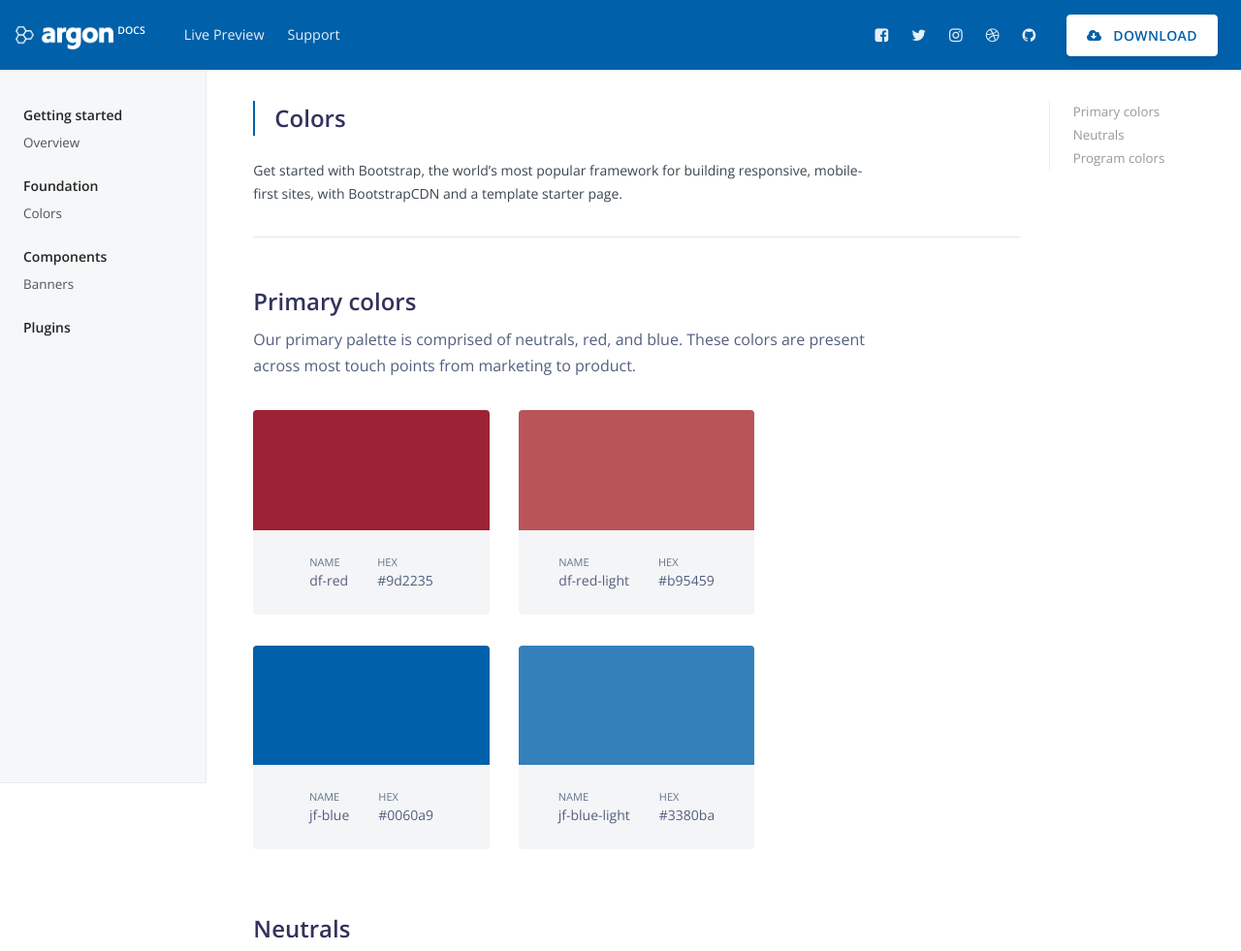
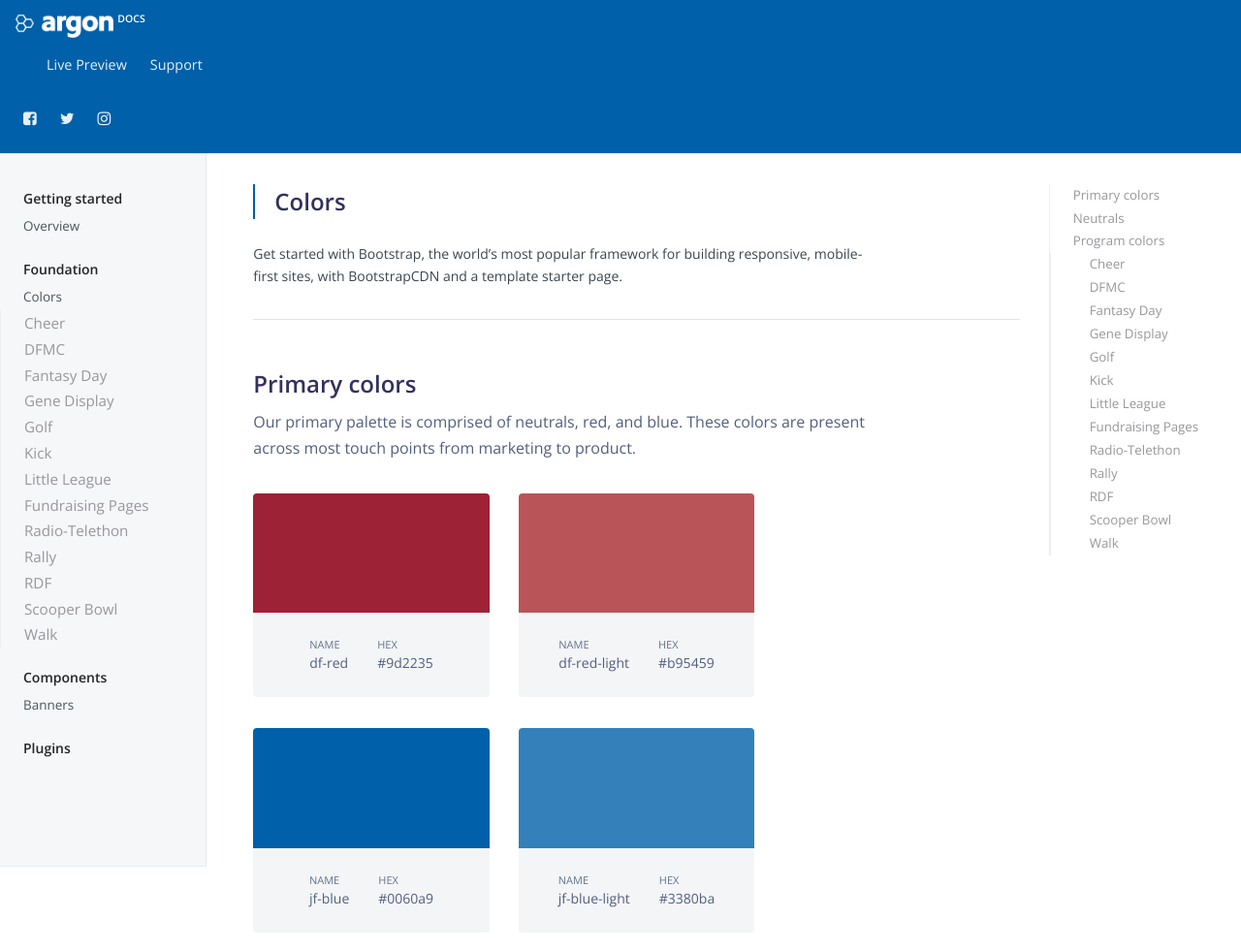
Before and after one commit to alisonsavage/jf-designsystem, a plain HTML site: page design-system-gh-pages/docs/foundation/colors.html in a window 1280 px wide. Shown: the top 981 px of the page at 97% size. Drawn offline with nearby package versions, Linux system fonts and the light colour scheme.

Commit message:
Program Color List Test 1

```diff
--- a/design-system-gh-pages/docs/foundation/colors.html
+++ b/design-system-gh-pages/docs/foundation/colors.html
@@ -66,63 +66,14 @@
 </head>
 
 <body>
+  <!--TOP NAV Reusable-->
+  <script>
+	  $(function() {
+		  $("#topnav").load("../../topnav.html");
+	  });
+  </script>
   <header class="navbar navbar-expand navbar-dark flex-row align-items-md-center ct-navbar">
-    <a class="navbar-brand mr-0 mr-md-2" href="../../docs/getting-started/overview.html" aria-label="Bootstrap">
-      <img src="../../assets/img/brand/white.png">
-      <sup>Docs</sup>
-    </a>
-    <ul class="navbar-nav flex-row mr-auto ml-4 d-none d-md-flex">
-      <li class="nav-item">
-        <a class="nav-link" href="../../index.html">Live Preview</a>
-      </li>
-      <li class="nav-item">
-        <a class="nav-link" href="https://github.com/creativetimofficial/argon-design-system/issues" target="_blank">Support</a>
-      </li>
-    </ul>
-    <div class="d-none d-sm-block ml-auto">
-      <ul class="navbar-nav ct-navbar-nav flex-row align-items-center">
-        <li class="nav-item dropdown d-none">
-          <a class="btn-link text-white dropdown-toggle mr-sm-3" href="#" id="ct-versions" data-toggle="dropdown" aria-haspopup="true" aria-expanded="false">1.0.1</a>
-          <div class="dropdown-menu" aria-labelledby="ct-versions">
-            <a class="dropdown-item active" href="../..//docs/1.0.1/">Latest - 1.0.1</a>
-          </div>
-        </li>
-        <li class="nav-item">
-          <a class="nav-link nav-link-icon" href="https://www.facebook.com/creativetim" target="_blank">
-            <i class="fa fa-facebook-square"></i>
-          </a>
-        </li>
-        <li class="nav-item">
-          <a class="nav-link nav-link-icon" href="https://twitter.com/creativetim" target="_blank">
-            <i class="fa fa-twitter"></i>
-          </a>
-        </li>
-        <li class="nav-item">
-          <a class="nav-link nav-link-icon" href="https://www.instagram.com/creativetimofficial" target="_blank">
-            <i class="fa fa-instagram"></i>
-          </a>
-        </li>
-        <li class="nav-item">
-          <a class="nav-link nav-link-icon" href="https://www.instagram.com/creativetimofficial" target="_blank">
-            <i class="fa fa-dribbble"></i>
-          </a>
-        </li>
-        <li class="nav-item">
-          <a class="nav-link nav-link-icon" href="https://github.com/creativetimofficial" target="_blank">
-            <i class="fa fa-github"></i>
-          </a>
-        </li>
-      </ul>
-    </div>
-    <a href="https://www.creative-tim.com/product/argon-design-system" target="_blank" class="btn btn-neutral btn-icon ml-sm-3 d-none d-md-block">
-      <span class="btn-inner--icon">
-        <i class="fa fa-cloud-download mr-2"></i>
-      </span>
-      <span class="nav-link-inner--text">Download</span>
-    </a>
-    <button class="navbar-toggler ct-search-docs-toggle d-block d-md-none ml-auto ml-sm-0" type="button" data-toggle="collapse" data-target="#ct-docs-nav" aria-controls="ct-docs-nav" aria-expanded="false" aria-label="Toggle docs navigation">
-      <span class="navbar-toggler-icon"></span>
-    </button>
+    <div id="topnav"></div>
   </header>
   <!--NAV Reusable-->
   <script>
@@ -140,8 +91,23 @@
       <div class="d-none d-xl-block col-xl-2 ct-toc">
         <ul class="section-nav">
           <li class="toc-entry toc-h2"><a href="#primary-colors">Primary colors</a></li>
-          <li class="toc-entry toc-h2"><a href="#neutrals">Neutrals</a></li>
+          <li class="toc-entry toc-h2"><a href="#light-neutrals">Neutrals</a></li>
 		  <li class="toc-entry toc-h2"><a href="#program-colors">Program colors</a></li>
+		  <ul class="section-nav">
+			  <li class="toc-entry toc-h2"><a href="#cheer">Cheer</a></li>
+			  <li class="toc-entry toc-h2"><a href="#dfmc">DFMC</a></li>
+			  <li class="toc-entry toc-h2"><a href="#fantasy-day">Fantasy Day</a></li>
+			  <li class="toc-entry toc-h2"><a href="#gene-display">Gene Display</a></li>
+			  <li class="toc-entry toc-h2"><a href="#golf">Golf</a></li>
+			  <li class="toc-entry toc-h2"><a href="#kick">Kick</a></li>
+			  <li class="toc-entry toc-h2"><a href="#little-league">Little League</a></li>
+			  <li class="toc-entry toc-h2"><a href="#fund-pages">Fundraising Pages</a></li>
+			  <li class="toc-entry toc-h2"><a href="#radio-telethon">Radio-Telethon</a></li>
+			  <li class="toc-entry toc-h2"><a href="#rally">Rally</a></li>
+			  <li class="toc-entry toc-h2"><a href="#run">RDF</a></li>
+			  <li class="toc-entry toc-h2"><a href="#scooper-bowl">Scooper Bowl</a></li>
+			  <li class="toc-entry toc-h2"><a href="#walk">Walk</a></li>
+			</ul>
         </ul>
       </div>
       <main class="col-12 col-md-9 col-xl-8 py-md-3 pl-md-5 ct-content" role="main">
--- a/design-system-gh-pages/sidenav.html
+++ b/design-system-gh-pages/sidenav.html
@@ -22,6 +22,21 @@
             <ul class="nav ct-sidenav">
               <li>
                 <a href="../foundation/colors.html">Colors</a></li>
+				<ul class="section-nav">
+			  <li class="toc-entry toc-h2"><a href="#cheer">Cheer</a></li>
+			  <li class="toc-entry toc-h2"><a href="#dfmc">DFMC</a></li>
+			  <li class="toc-entry toc-h2"><a href="#fantasy-day">Fantasy Day</a></li>
+			  <li class="toc-entry toc-h2"><a href="#gene-display">Gene Display</a></li>
+			  <li class="toc-entry toc-h2"><a href="#golf">Golf</a></li>
+			  <li class="toc-entry toc-h2"><a href="#kick">Kick</a></li>
+			  <li class="toc-entry toc-h2"><a href="#little-league">Little League</a></li>
+			  <li class="toc-entry toc-h2"><a href="#fund-pages">Fundraising Pages</a></li>
+			  <li class="toc-entry toc-h2"><a href="#radio-telethon">Radio-Telethon</a></li>
+			  <li class="toc-entry toc-h2"><a href="#rally">Rally</a></li>
+			  <li class="toc-entry toc-h2"><a href="#run">RDF</a></li>
+			  <li class="toc-entry toc-h2"><a href="#scooper-bowl">Scooper Bowl</a></li>
+			  <li class="toc-entry toc-h2"><a href="#walk">Walk</a></li>
+			</ul>
             <!--  <li>
                 <a href="../foundation/grid.html">Grid</a></li>
               <li>
--- a/design-system-gh-pages/topnav.html
+++ b/design-system-gh-pages/topnav.html
@@ -1,5 +1,4 @@
-<header class="navbar navbar-expand navbar-dark flex-row align-items-md-center ct-navbar">
-	<a class="navbar-brand mr-0 mr-md-2" href="../getting-started/overview.html" aria-label="Bootstrap">
+<a class="navbar-brand mr-0 mr-md-2" href="../getting-started/overview.html" aria-label="Bootstrap">
       <img src="../../assets/img/brand/white.png">
       <sup>Docs</sup>
     </a>
@@ -34,7 +33,7 @@
             <i class="fa fa-instagram"></i>
           </a>
         </li>
-        <li class="nav-item">
+        <!--<li class="nav-item">
           <a class="nav-link nav-link-icon" href="https://www.instagram.com/creativetimofficial" target="_blank">
             <i class="fa fa-dribbble"></i>
           </a>
@@ -43,16 +42,15 @@
           <a class="nav-link nav-link-icon" href="https://github.com/creativetimofficial" target="_blank">
             <i class="fa fa-github"></i>
           </a>
-        </li>
+        </li>-->
       </ul>
     </div>
-    <a href="https://www.creative-tim.com/product/argon-design-system" target="_blank" class="btn btn-neutral btn-icon ml-sm-3 d-none d-md-block">
+    <!--<a href="https://www.creative-tim.com/product/argon-design-system" target="_blank" class="btn btn-neutral btn-icon ml-sm-3 d-none d-md-block">
       <span class="btn-inner--icon">
         <i class="fa fa-cloud-download mr-2"></i>
       </span>
       <span class="nav-link-inner--text">Download</span>
-    </a>
+    </a>-->
     <button class="navbar-toggler ct-search-docs-toggle d-block d-md-none ml-auto ml-sm-0" type="button" data-toggle="collapse" data-target="#ct-docs-nav" aria-controls="ct-docs-nav" aria-expanded="false" aria-label="Toggle docs navigation">
       <span class="navbar-toggler-icon"></span>
     </button>
-</header>
```
Also changed, not shown: design-system-gh-pages/docs/components/banners.html (+8 -57 lines), design-system-gh-pages/docs/getting-started/overview.html (+3 -0 lines).
